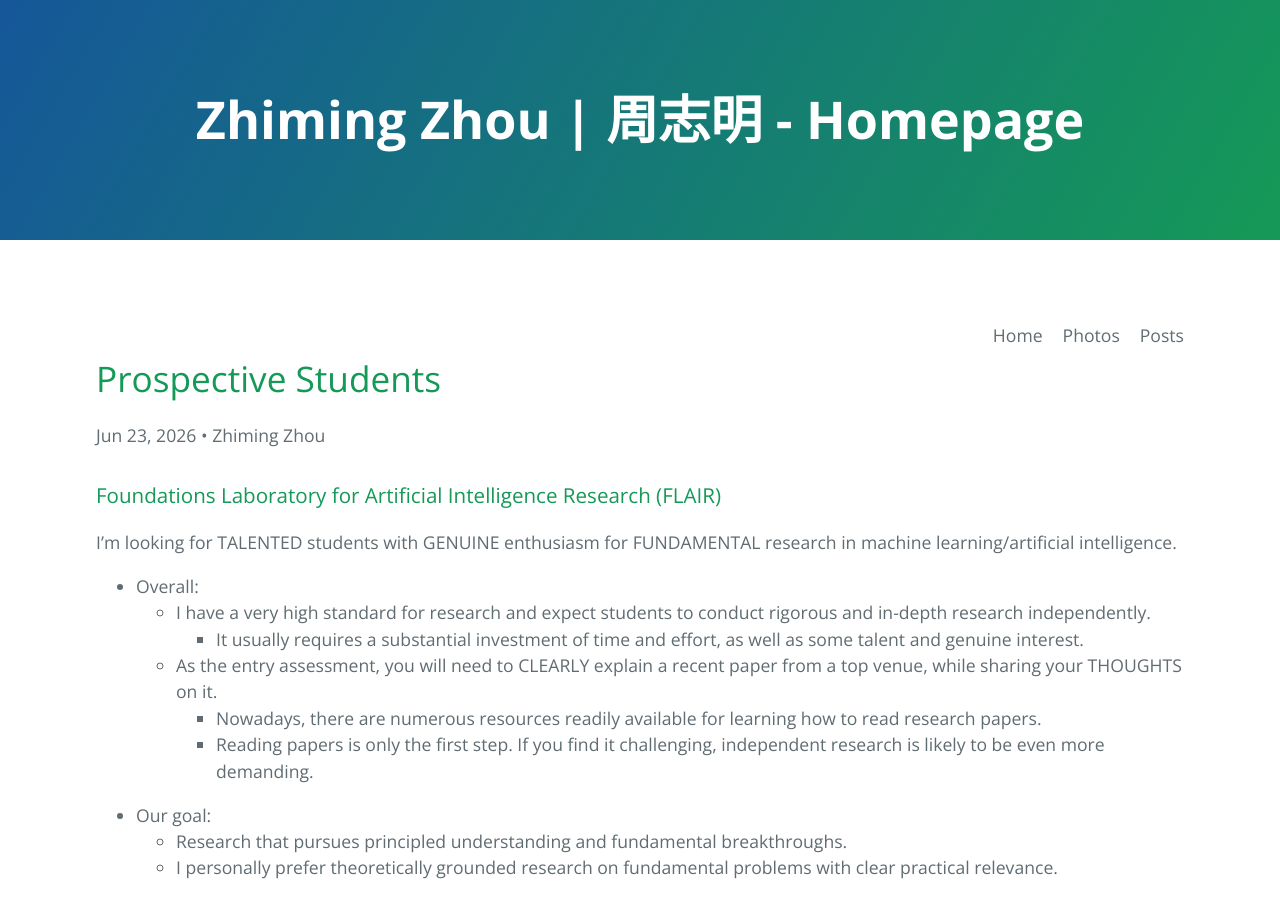
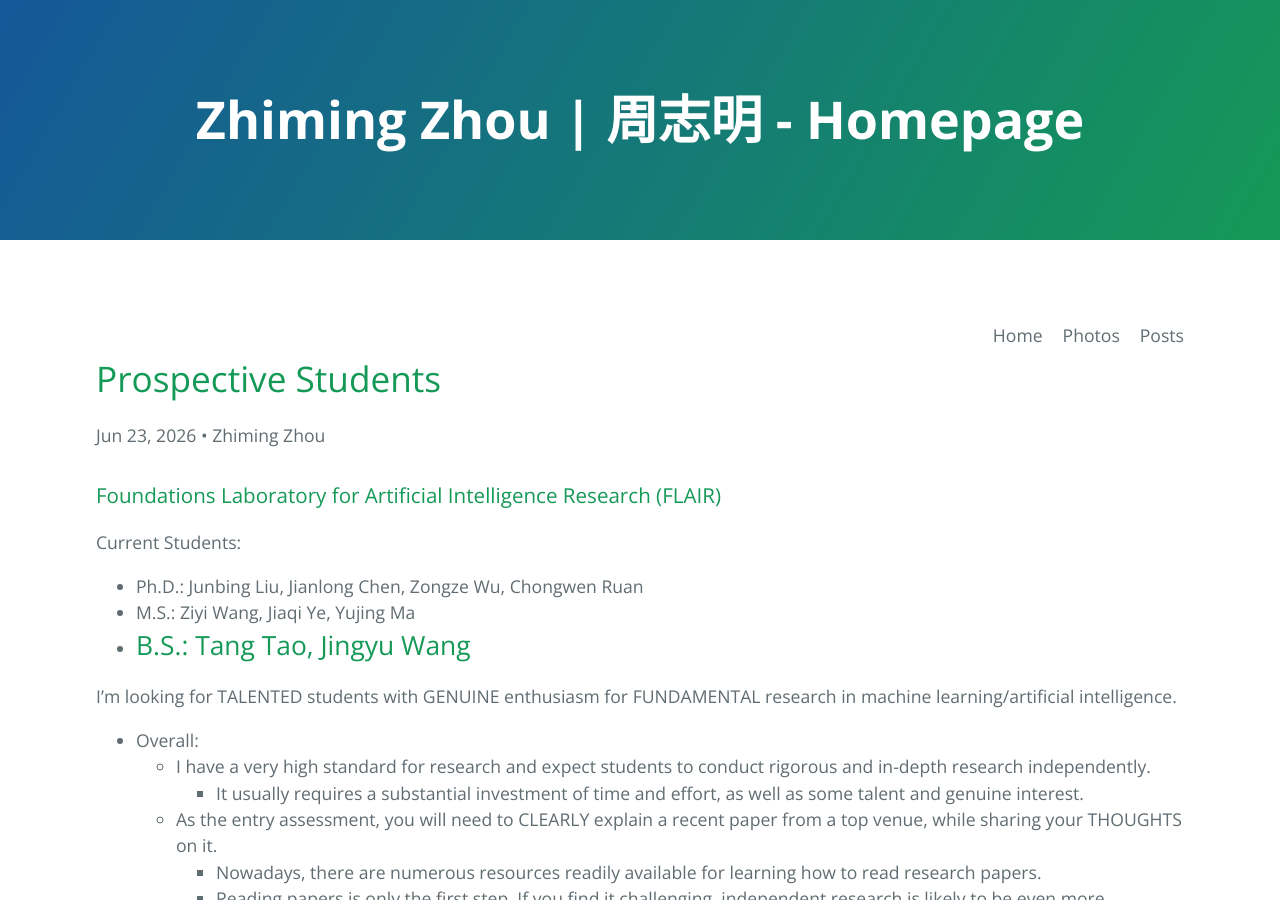
Before and after one commit to ZhimingZhou/zhimingzhou.github.io, a Jekyll site: the page built from _posts/2020-12-09-Prospective-Students.md, in a window 1280 px wide and 900 px high. Built offline with Jekyll 4.4.1, drawn with Linux system fonts in a browser that asks for light colours.

Commit message:
Update 2020-12-09-Prospective-Students.md

```diff
--- a/_posts/2020-12-09-Prospective-Students.md
+++ b/_posts/2020-12-09-Prospective-Students.md
@@ -7,7 +7,13 @@ permalink: /Posts/Prospective-Students/
 top: true
 comments: false
 ---
+
 ### Foundations Laboratory for Artificial Intelligence Research (FLAIR)
+Current Students:
+- Ph.D.: Junbing Liu, Jianlong Chen, Zongze Wu, Chongwen Ruan
+- M.S.: Ziyi Wang, Jiaqi Ye, Yujing Ma
+- B.S.: Tang Tao, Jingyu Wang
+---
 
 I’m looking for TALENTED students with GENUINE enthusiasm for FUNDAMENTAL research in machine learning/artificial intelligence.
 
```
